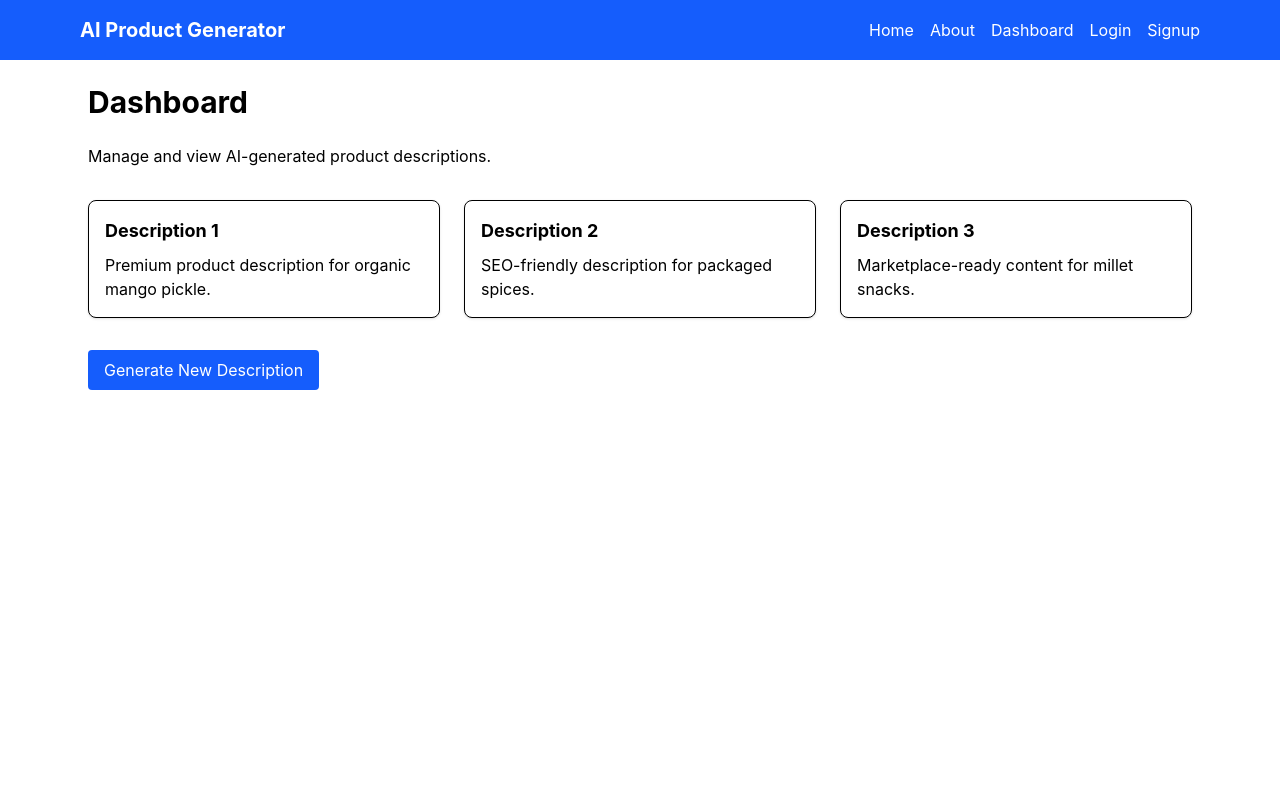
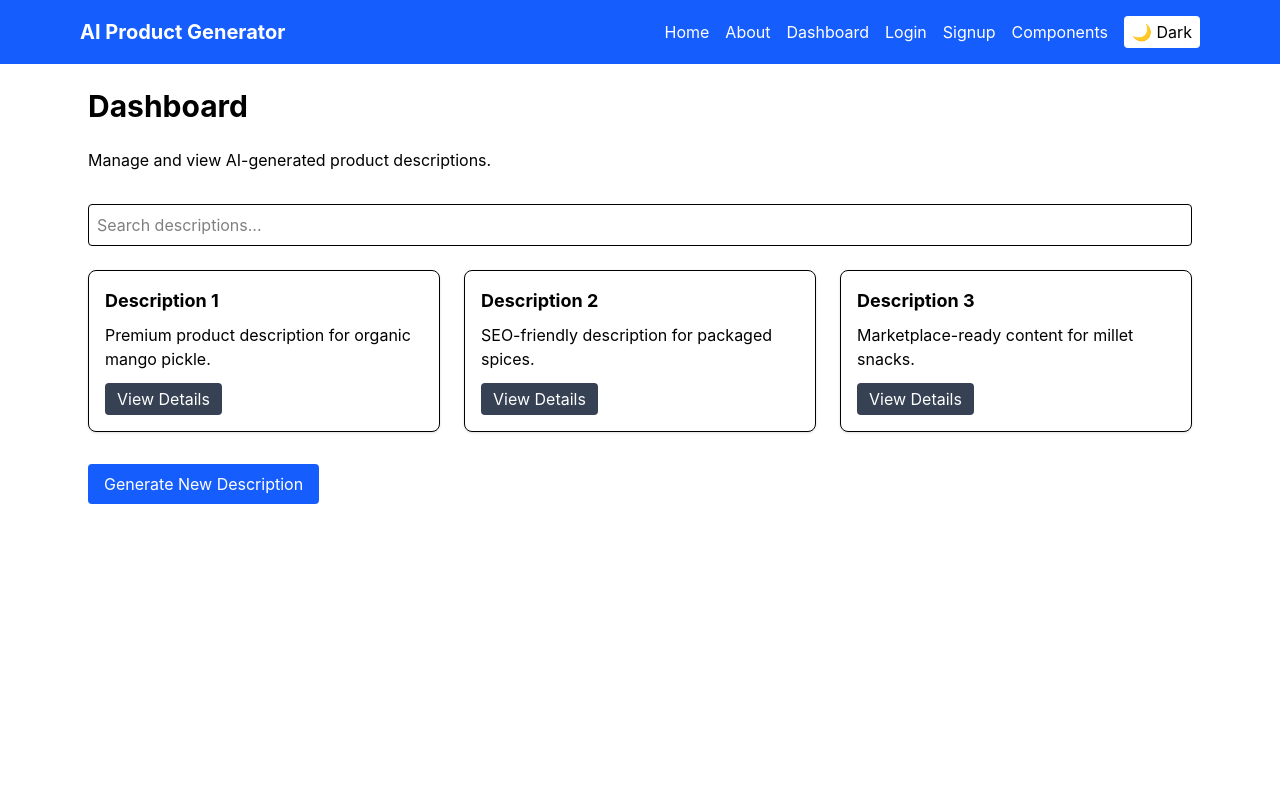
Before and after one commit to ArnavSingh07/ai-product-description-generator, a React app in the folder frontend/: page /dashboard in a window 1280 px wide. Shown: the top 800 px of the page. Built offline with nearby package versions, Linux system fonts and the light colour scheme; the HTML template or start-up script is replaced by a standard one.

Commit message:
feat: improve dashboard and homepage UI

```diff
--- a/frontend/src/App.jsx
+++ b/frontend/src/App.jsx
@@ -1,22 +1,47 @@
 import { BrowserRouter, Routes, Route } from "react-router-dom";
+import { useState } from "react";
 
 import Home from "./pages/Home";
 import About from "./pages/About";
 import Dashboard from "./pages/Dashboard";
 import Login from "./pages/Login";
 import Signup from "./pages/Signup";
+import Components from "./pages/Components";
 
 function App() {
+  const [darkMode, setDarkMode] = useState(false);
+
   return (
-    <BrowserRouter>
-      <Routes>
-        <Route path="/" element={<Home />} />
-        <Route path="/about" element={<About />} />
-        <Route path="/dashboard" element={<Dashboard />} />
-        <Route path="/login" element={<Login />} />
-        <Route path="/signup" element={<Signup />} />
-      </Routes>
-    </BrowserRouter>
+    <div className={darkMode ? "bg-gray-900 text-white min-h-screen" : "bg-white text-black min-h-screen"}>
+      <BrowserRouter>
+        <Routes>
+          <Route
+            path="/"
+            element={<Home darkMode={darkMode} setDarkMode={setDarkMode} />}
+          />
+          <Route
+            path="/about"
+            element={<About darkMode={darkMode} setDarkMode={setDarkMode} />}
+          />
+          <Route
+            path="/dashboard"
+            element={<Dashboard darkMode={darkMode} setDarkMode={setDarkMode} />}
+          />
+          <Route
+            path="/login"
+            element={<Login darkMode={darkMode} setDarkMode={setDarkMode} />}
+          />
+          <Route
+            path="/signup"
+            element={<Signup darkMode={darkMode} setDarkMode={setDarkMode} />}
+          />
+          <Route
+            path="/components"
+            element={<Components darkMode={darkMode} setDarkMode={setDarkMode} />}
+          />
+        </Routes>
+      </BrowserRouter>
+    </div>
   );
 }
 
--- a/frontend/src/components/Hero.jsx
+++ b/frontend/src/components/Hero.jsx
@@ -5,9 +5,13 @@ export default function Hero() {
         AI-Powered E-Commerce Product Description Generator
       </h1>
 
-      <p className="mt-4 text-gray-600">
-        Generate SEO-friendly product descriptions for food processing MSMEs.
-      </p>
+      <p>
+  Generate SEO-friendly product descriptions for food processing MSMEs.
+</p>
+
+<button className="mt-6 bg-blue-600 text-white px-6 py-3 rounded-lg">
+  Generate Description
+</button>
     </section>
   );
 }
--- a/frontend/src/components/Navbar.jsx
+++ b/frontend/src/components/Navbar.jsx
@@ -1,6 +1,6 @@
 import { Link } from "react-router-dom";
 
-export default function Navbar() {
+export default function Navbar({ darkMode, setDarkMode }) {
   return (
     <nav className="bg-blue-600 text-white">
       <div className="max-w-6xl mx-auto px-4 py-4 flex justify-between items-center">
@@ -8,12 +8,23 @@ export default function Navbar() {
           AI Product Generator
         </h1>
 
-        <div className="space-x-4">
+        <div className="space-x-4 flex items-center">
           <Link to="/">Home</Link>
           <Link to="/about">About</Link>
           <Link to="/dashboard">Dashboard</Link>
           <Link to="/login">Login</Link>
           <Link to="/signup">Signup</Link>
+          <Link to="/components">Components</Link>
+
+          <button
+  onClick={() => {
+    console.log("clicked");
+    setDarkMode(!darkMode);
+  }}
+  className="bg-white text-black px-2 py-1 rounded"
+>
+  {darkMode ? "☀ Light" : "🌙 Dark"}
+</button>
         </div>
       </div>
     </nav>
--- a/frontend/src/pages/Dashboard.jsx
+++ b/frontend/src/pages/Dashboard.jsx
@@ -22,10 +22,15 @@ export default function Dashboard({
         <h1 className="text-3xl font-bold mb-6">
           Dashboard
         </h1>
-
         <p className="mb-8">
   Manage and view AI-generated product descriptions.
 </p>
+
+<input
+  type="text"
+  placeholder="Search descriptions..."
+  className="border p-2 rounded w-full mb-6"
+/>
 
         <div className="grid md:grid-cols-3 gap-6">
 
@@ -43,6 +48,10 @@ export default function Dashboard({
             <p>
   Premium product description for organic mango pickle.
 </p>
+
+<button className="mt-3 bg-gray-700 text-white px-3 py-1 rounded">
+  View Details
+</button>
           </div>
 
           <div
@@ -59,6 +68,10 @@ export default function Dashboard({
             <p>
   SEO-friendly description for packaged spices.
 </p>
+
+<button className="mt-3 bg-gray-700 text-white px-3 py-1 rounded">
+  View Details
+</button>
           </div>
 
           <div
@@ -75,6 +88,10 @@ export default function Dashboard({
             <p>
   Marketplace-ready content for millet snacks.
 </p>
+
+<button className="mt-3 bg-gray-700 text-white px-3 py-1 rounded">
+  View Details
+</button>
           </div>
 
         </div>
```
Lines whose indentation alone changed are shown as unchanged.
